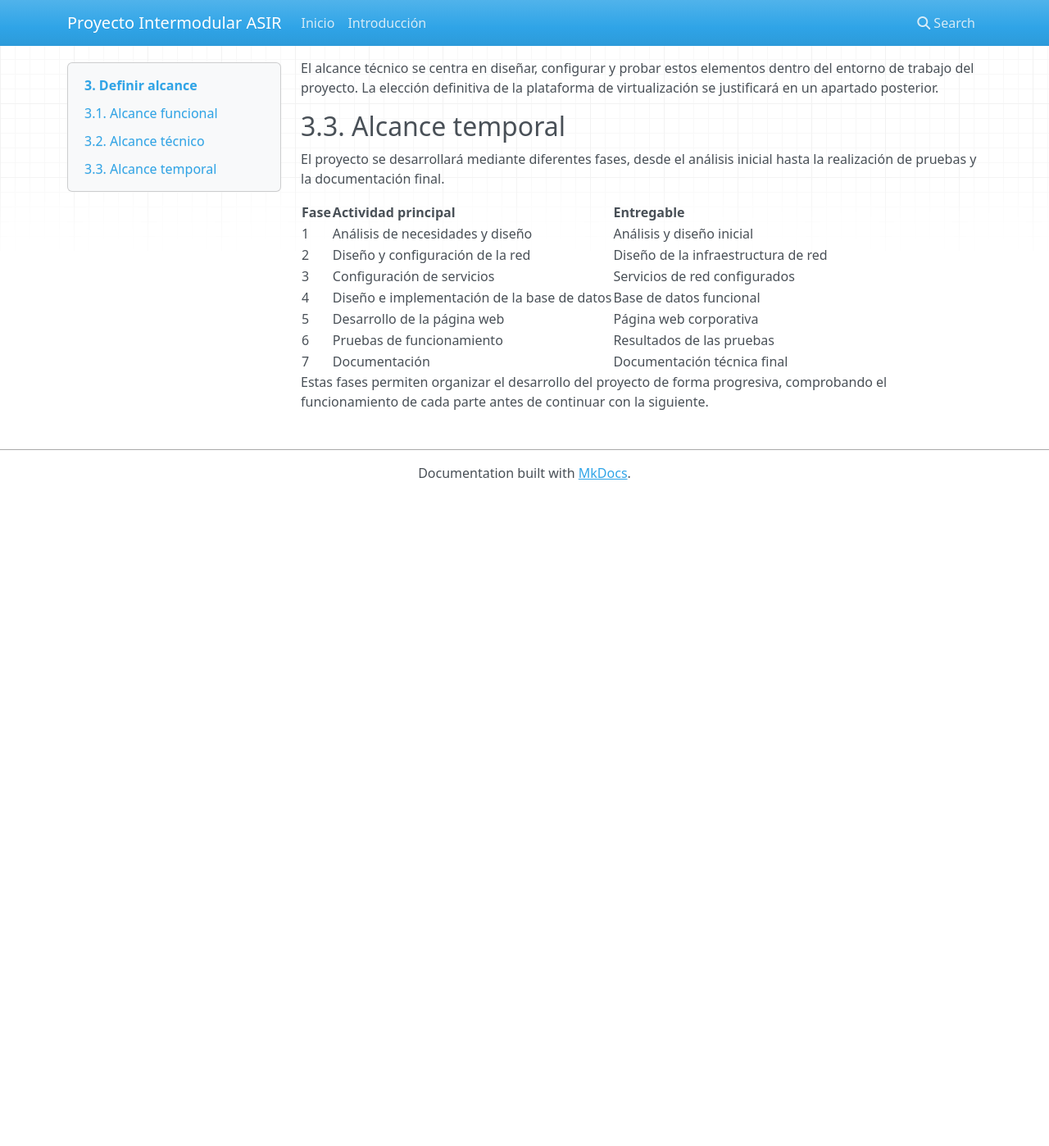
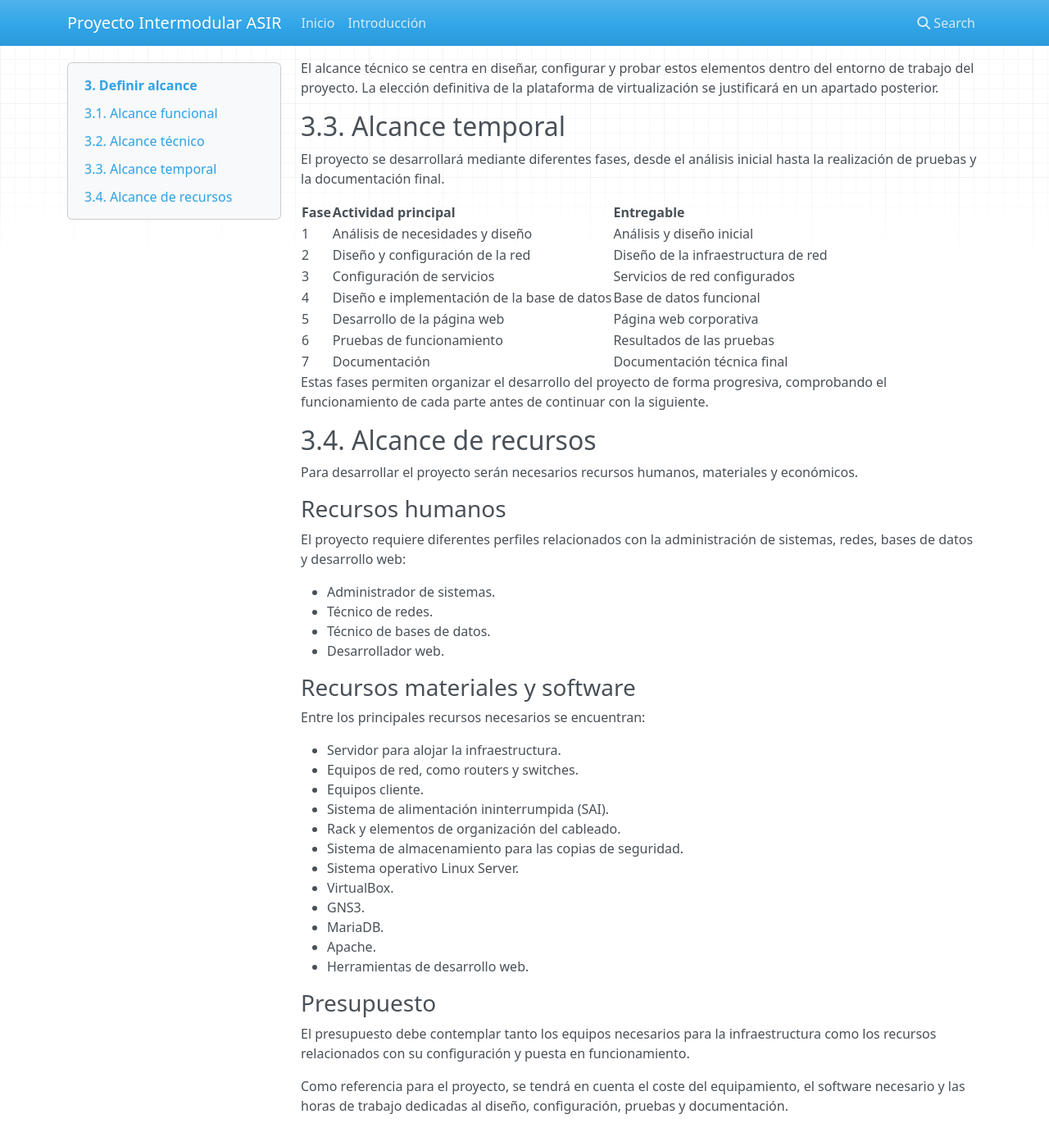
Before and after one commit to carloshuertasrodrigo-prog/Proyecto-Intermodular-ASIR, an MkDocs documentation site: the page built from docs/03_alcance.md, in a window 1280 px wide and 1400 px high, scrolled down 1167 px. Shown: the whole window at 82% size. Built offline with MkDocs 1.6.1, drawn with Linux system fonts in a browser that asks for light colours; nearby versions of some CDN libraries; before the commit the page ends 1772 px from its top, so only the background shows below that.

Commit message:
Añadido alcance de recursos del proyecto
Added section on resource scope including human, material, and budgetary requirements for the project.

```diff
--- a/docs/03_alcance.md
+++ b/docs/03_alcance.md
@@ -60,3 +60,39 @@ El proyecto se desarrollará mediante diferentes fases, desde el análisis inici
 | 7 | Documentación | Documentación técnica final |
 
 Estas fases permiten organizar el desarrollo del proyecto de forma progresiva, comprobando el funcionamiento de cada parte antes de continuar con la siguiente.
+
+## 3.4. Alcance de recursos
+
+Para desarrollar el proyecto serán necesarios recursos humanos, materiales y económicos.
+
+### Recursos humanos
+
+El proyecto requiere diferentes perfiles relacionados con la administración de sistemas, redes, bases de datos y desarrollo web:
+
+- Administrador de sistemas.
+- Técnico de redes.
+- Técnico de bases de datos.
+- Desarrollador web.
+
+### Recursos materiales y software
+
+Entre los principales recursos necesarios se encuentran:
+
+- Servidor para alojar la infraestructura.
+- Equipos de red, como routers y switches.
+- Equipos cliente.
+- Sistema de alimentación ininterrumpida (SAI).
+- Rack y elementos de organización del cableado.
+- Sistema de almacenamiento para las copias de seguridad.
+- Sistema operativo Linux Server.
+- VirtualBox.
+- GNS3.
+- MariaDB.
+- Apache.
+- Herramientas de desarrollo web.
+
+### Presupuesto
+
+El presupuesto debe contemplar tanto los equipos necesarios para la infraestructura como los recursos relacionados con su configuración y puesta en funcionamiento.
+
+Como referencia para el proyecto, se tendrá en cuenta el coste del equipamiento, el software necesario y las horas de trabajo dedicadas al diseño, configuración, pruebas y documentación.
```
